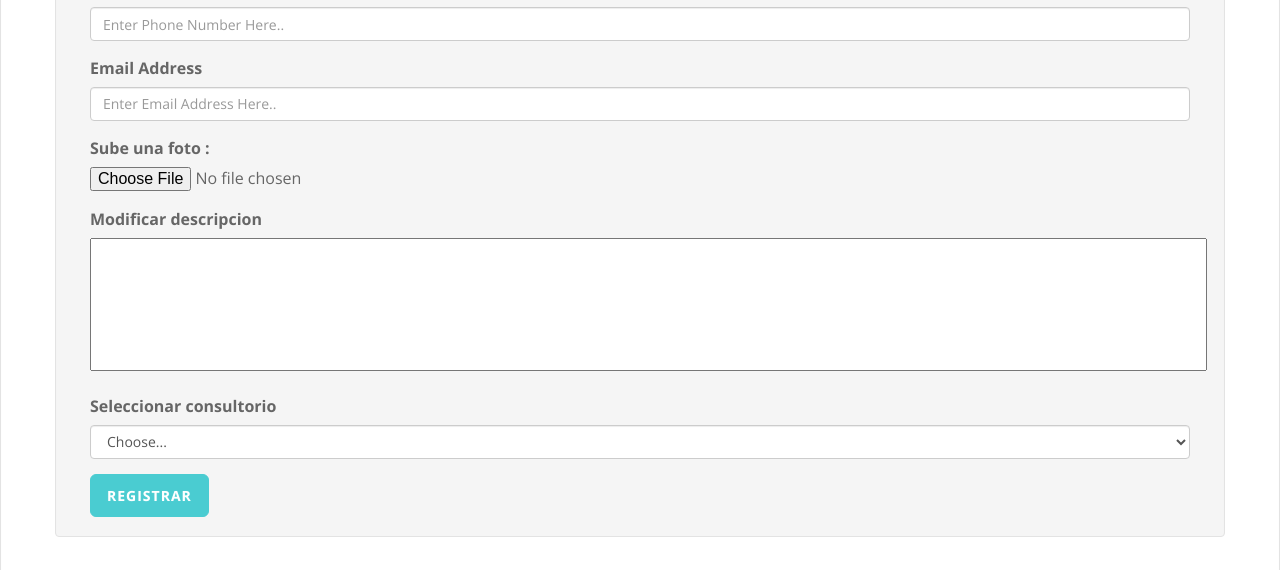
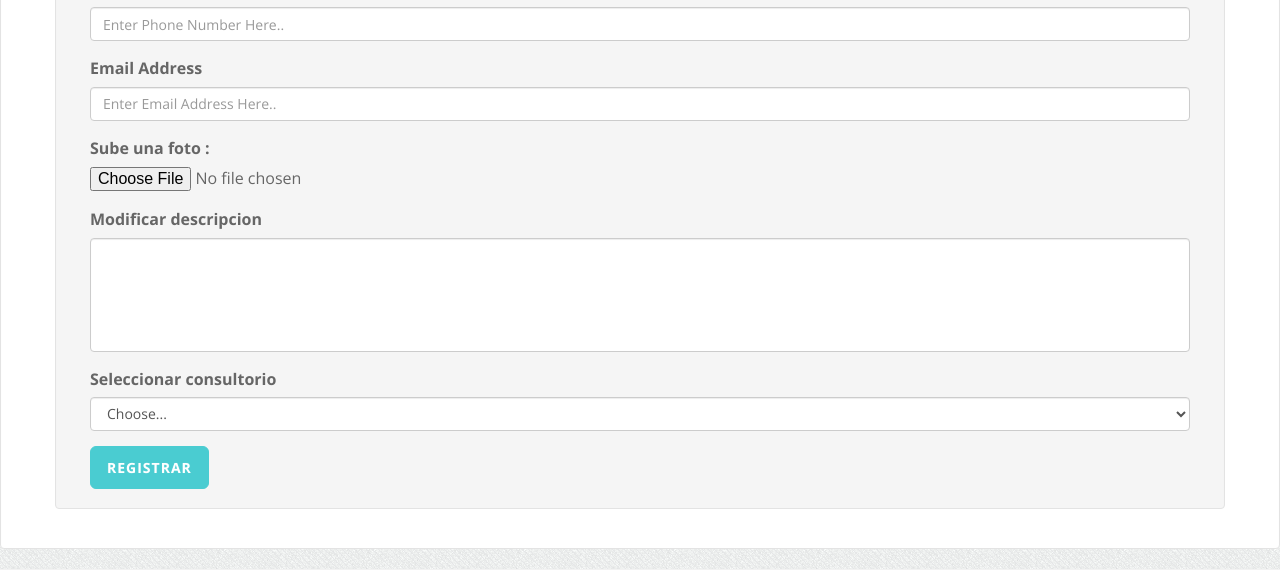
Before and after one commit to speak1ngs/Medicio-template, a PHP site: page /registro-doctor.php in a window 1280 px wide. Shown: the part 999-1569 px from the top of the page. Run offline with PHP 8.4, Linux system fonts and the light colour scheme; some libraries are stand-ins or nearby versions.

Commit message:
se modifico la clase del text area en registro doctor

```diff
--- a/registro-doctor-body.php
+++ b/registro-doctor-body.php
@@ -169,7 +169,7 @@
 
 							<div class="form-group">
 								<label for="descript">Modificar descripcion</label>
-								<textarea name="text-description" id="descript" cols="120" rows="5"></textarea>
+								<textarea name="text-description" id="descript" class="form-control"cols="120" rows="5"></textarea>
 							</div>
 							<div class="form-group">
 								<label for="inputState">Seleccionar consultorio</label>
```
